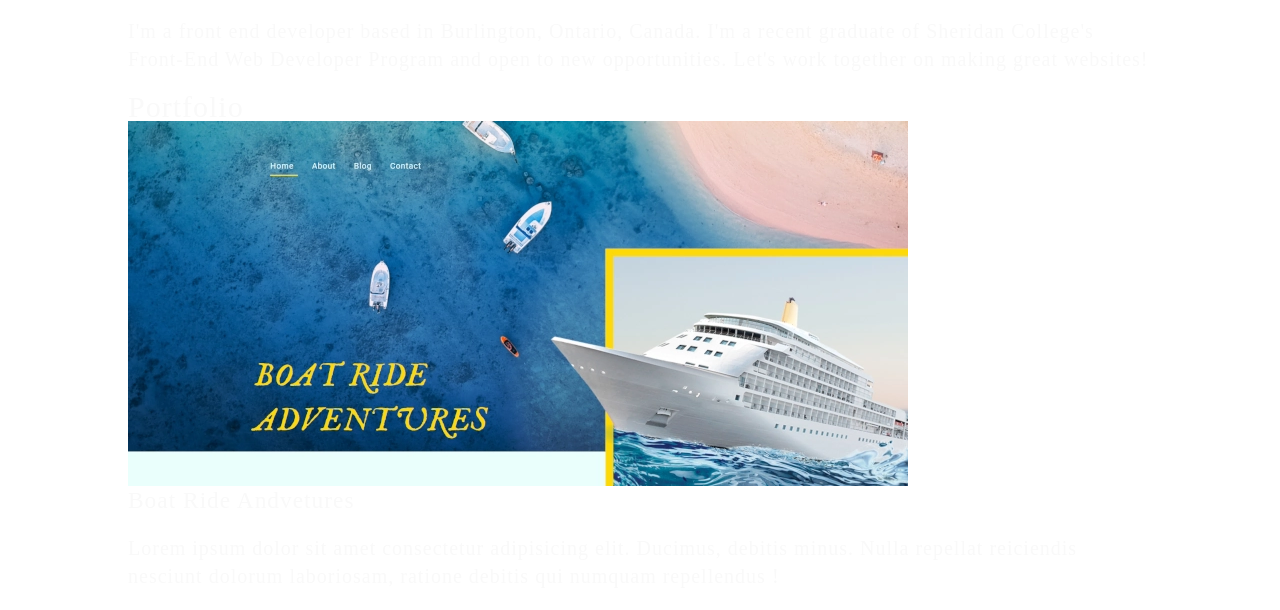
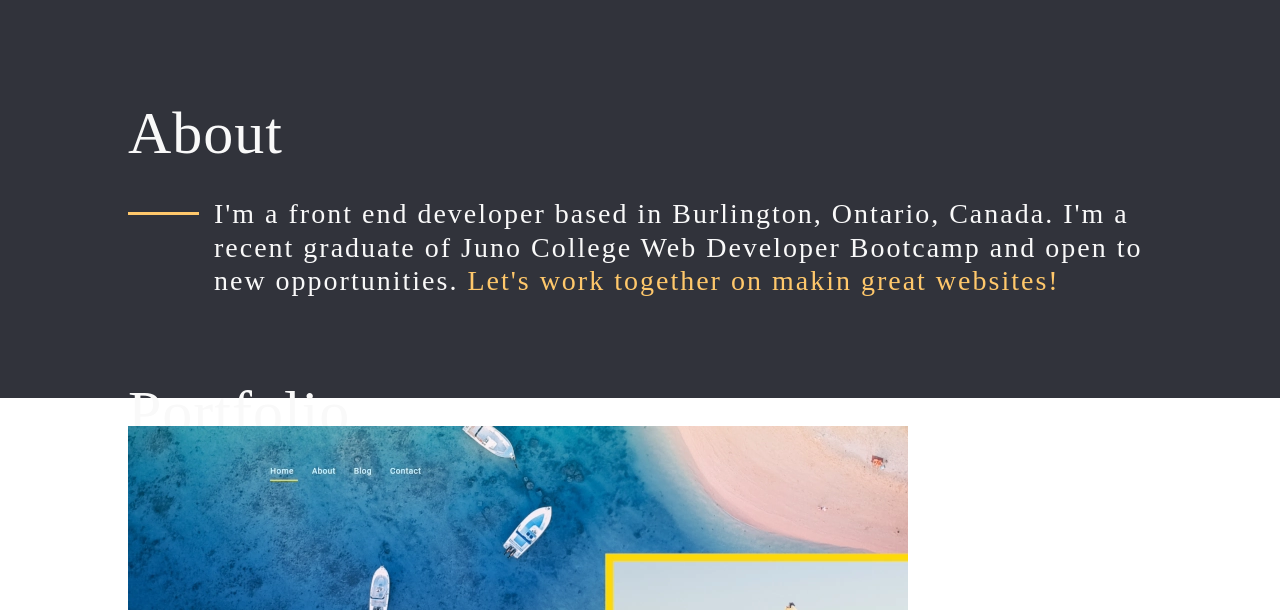
Before and after one commit to RadojkoR/portfolio, a plain HTML site: page index.html in a window 1280 px wide. Shown: the part 831-1441 px from the top of the page. Drawn offline with Linux system fonts and the light colour scheme.

Commit message:
added aboutMe styles

```diff
--- a/index.html
+++ b/index.html
@@ -79,10 +79,11 @@
         <section id="aboutMeSection" class="aboutMe">
             <div class="wrapper">
                 <h2>About</h2>
-                <p>I'm a front end developer based in Burlington, Ontario, Canada. I'm a recent graduate of Sheridan
-                    College's Front-End Web Developer Program and open to new opportunities. Let's work together on
-                    making
-                    great websites!</p>
+                <div class="aboutTxtContainer">
+                    <p></p>
+                    <p>I'm a front end developer based in Burlington, Ontario, Canada. I'm a recent graduate of Juno College  Web Developer Bootcamp and open to new opportunities. <span>Let's work together on makin great websites!</span></p>
+                </div><!--End .aboutTxtContainer-->
+
             </div>
             <!--End .wrapper-->
         </section>
--- /dev/null
+++ b/styles/sass/partials/_aboutMe.scss
@@ -0,0 +1,27 @@
+@use "./variables";
+
+.aboutMe {
+    width: 100%;
+    background-color: variables.$secondaryBg;
+    padding: 50px 0 ;
+
+    h2 {
+        padding: 100px 0 50px;
+    }
+
+    .aboutTxtContainer {
+        display: flex;
+        margin-bottom: 50px;
+        p:first-child {
+            border-top: 3px solid variables.$tertinary;
+            width: 20%;
+            margin: 15px 15px 0 0;
+        }
+
+
+    }
+
+    span {
+        color: variables.$tertinary;
+    }
+}
--- a/styles/sass/partials/_collapsibleMenu.scss
+++ b/styles/sass/partials/_collapsibleMenu.scss
@@ -2,4 +2,5 @@
 
 .hamburgerMenu {
     visibility: hidden;
+    margin: 0;
 }
--- a/styles/sass/partials/_nav.scss
+++ b/styles/sass/partials/_nav.scss
@@ -14,19 +14,21 @@
         .flexNav {
             display: flex;
             justify-content: center;
+            align-items: center;
         }
 
     }
 }
 
 .flexNav {
-
+    margin: 20px 0;
     li {
         margin-right: 30px;
 
         a {
             color: variables.$navFontColor;
-            padding: 10px;
+            padding: 5px;
+            font-size: 1.5rem;
 
             &:hover,
             &:focus {
--- a/styles/sass/partials/_typography.scss
+++ b/styles/sass/partials/_typography.scss
@@ -18,3 +18,14 @@ h1, h2, h3, h4 {
     font-weight: normal;
     margin: 0;
 }
+
+h2 {
+    font-size: 3rem;
+}
+
+p {
+    font-size: 1.4rem;
+    line-height: 120%;
+    letter-spacing: 2px;
+    margin: 0;
+}
--- a/styles/sass/styles.scss
+++ b/styles/sass/styles.scss
@@ -5,3 +5,4 @@
 @use "./partials/nav";
 @use "./partials/collapsibleMenu";
 @use "./partials/header";
+@use "./partials/aboutMe";
```
Also changed, not shown: styles/styles.css.
